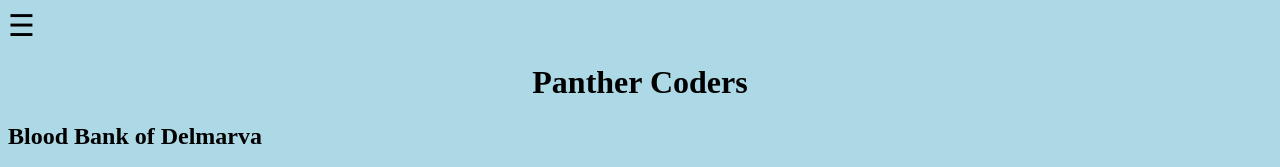
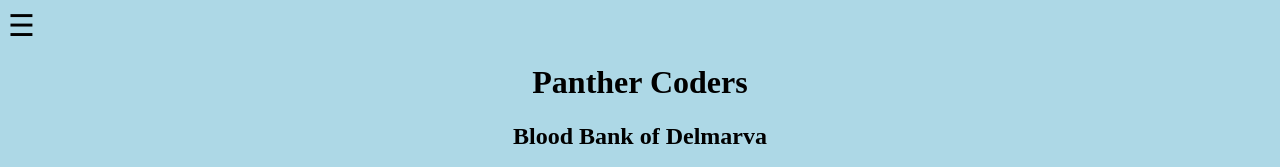
Before and after one commit to Panther-Coders/Ctrl-Shift-2019, a plain HTML site: page page4.html in a window 1280 px wide. Shown: the top 167 px of the page. Drawn offline with Linux system fonts and the light colour scheme.

Commit message:
Update page4.html

```diff
--- a/page4.html
+++ b/page4.html
@@ -40,7 +40,7 @@ function closeNav() {
 </script>
 
 <h1>Panther Coders</h1>
-<h2>Blood Bank of Delmarva</h2>
+  <center><h2>Blood Bank of Delmarva</h2></center>
 <center><img class="mySlides" src="https://www.asapr.com/wp-content/uploads/2014/12/BBD.jpg" alt="Blood Bank of DE"></center>
 <h3> Information </h3>
 <p> Blood Bank of Delmarva is a non-profit community service organization provides blood and blood products to 19 on the Delmarva Penninsula. This area needs about 79,000 blood donations each year for about 20,000 patients, and as a member of America's Blood Centers, they work on helping with blood donations to their community.</p>
```
